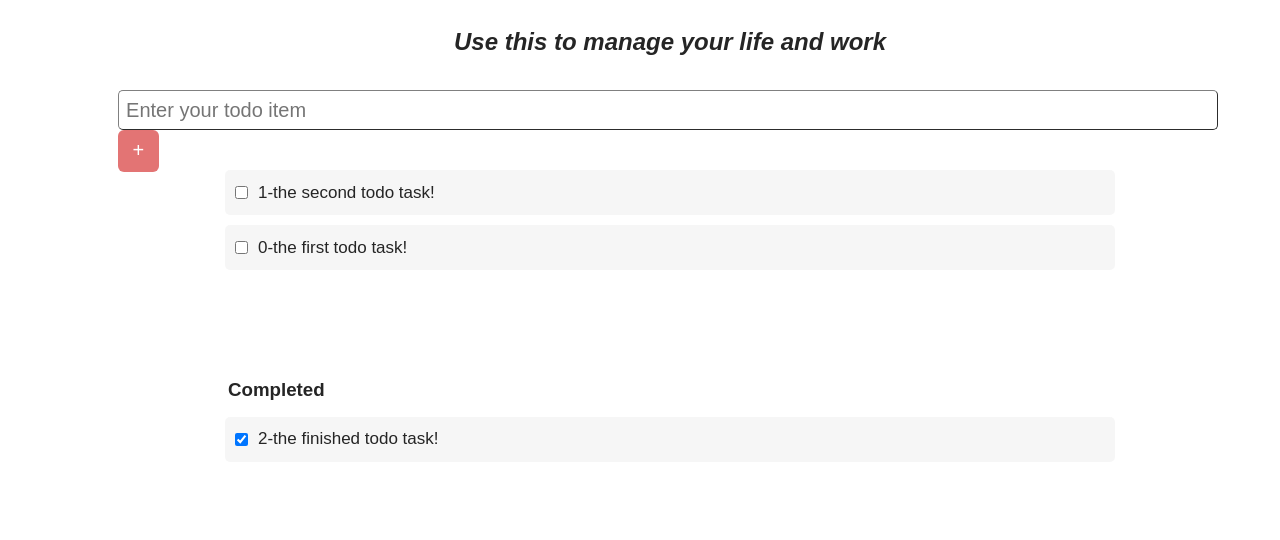
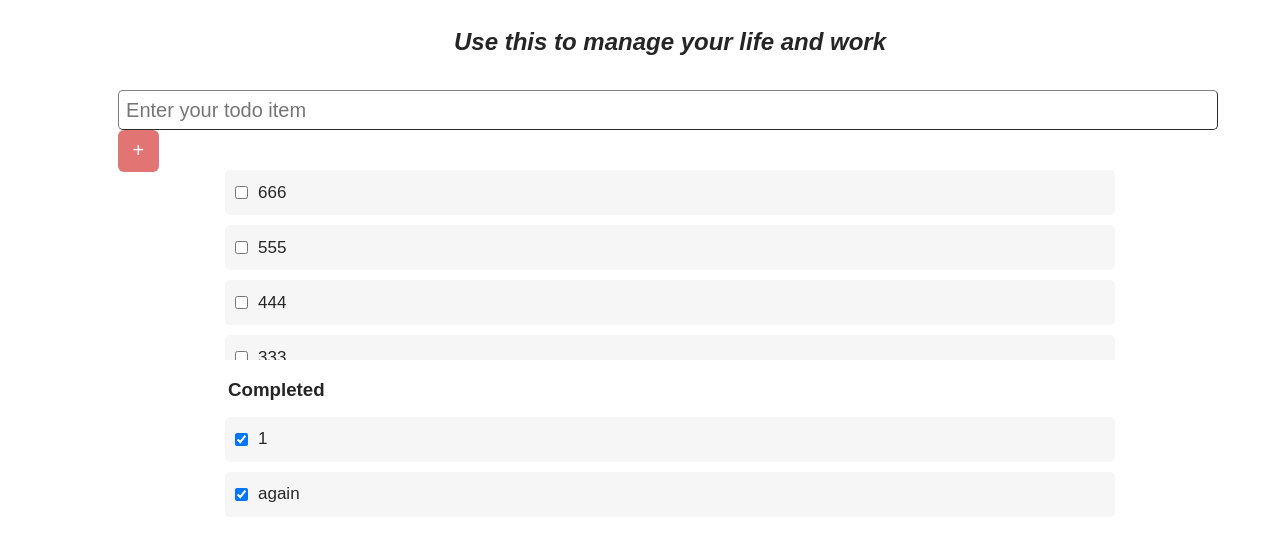
Before and after one commit to tongliAyra/todo-web-with-redux, a React (Create React App) app: page / in a window 1280 px wide. Shown: the top 540 px of the page. Built offline with nearby package versions, Linux system fonts and the light colour scheme; data requests are answered from the project's data file.

Commit message:
feat:use redux-thunk to interact json server data

```diff
--- a/json-server/db.json
+++ b/json-server/db.json
@@ -1,18 +1,48 @@
 {
-  "tasks" : [
+  "tasks": [
     {
-    "id": "0",
-    "taskName": "0-the first todo task!",
+      "id": 0,
+      "taskName": "000",
       "isChecked": false
     },
     {
-    "id": "1",
+      "id": 1,
       "taskName": "1-the second todo task!",
       "isChecked": false
     },
     {
-    "id": "2",
-    "taskName": "2-the finished todo task!",
+      "id": 2,
+      "taskName": "222",
+      "isChecked": false
+    },
+    {
+      "id": 3,
+      "taskName": "333",
+      "isChecked": false
+    },
+    {
+      "id": 4,
+      "taskName": "444",
+      "isChecked": false
+    },
+    {
+      "id": 5,
+      "taskName": "555",
+      "isChecked": false
+    },
+    {
+      "id": 6,
+      "taskName": "666",
+      "isChecked": false
+    },
+    {
+      "id": 7,
+      "taskName": "again",
+      "isChecked": true
+    },
+    {
+      "id": 8,
+      "taskName": "1",
       "isChecked": true
     }
   ]
--- a/package.json
+++ b/package.json
@@ -8,6 +8,7 @@
     "@testing-library/react": "^11.2.5",
     "@testing-library/user-event": "^12.6.3",
     "antd": "^4.22.4",
+    "axios": "^0.27.2",
     "react": "^18.0.0",
     "react-dom": "^18.0.0",
     "react-redux": "^8.0.2",
--- a/src/components/CompletedList.js
+++ b/src/components/CompletedList.js
@@ -4,7 +4,7 @@ import { TaskList } from "./TaskList";
 
 const CompletedList = () => {
   const completedTasks = useSelector((state) => {
-    return state.tasks.filter((task) => task.isChecked);
+    return state.tasks.tasks.filter((task) => task.isChecked);
   });
 
   return (
--- a/src/components/Header.js
+++ b/src/components/Header.js
@@ -1,24 +1,24 @@
-import { useDispatch, useSelector } from "react-redux";
-import { addTask } from "./todoTasksSlice";
+import { useDispatch } from "react-redux";
+import {addTasks} from "./todoTasksSlice";
 import { useState } from "react";
 import "./Header.css";
 import { Input } from "antd";
-import { ErrorMessage } from "./ErrorMessage";
+// import { ErrorMessage } from "./ErrorMessage";
 
 const Header = () => {
   const [task, setTask] = useState("");
   const dispatch = useDispatch();
-  let listId = useSelector((state) => state.tasks.length - 1);
-  const newId = `${listId + 1}`;
 
-  let showError = false;
-  console.log(showError);
+  // let showError = false;
   const handleAddTasks = () => {
     if (task === "") {
-      showError = true;
+      // showError = true;
       //TODO:wrong work space of show error,rethink the logic
     } else {
-      dispatch(addTask(task, newId));
+      dispatch(addTasks({
+        taskName: task,
+        isChecked: false
+      }));
       setTask("");
     }
   };
@@ -42,7 +42,7 @@ const Header = () => {
           +
         </button>
       </div>
-      {showError && <ErrorMessage />}
+      {/*{showError && <ErrorMessage />}*/}
     </header>
   );
 };
--- a/src/components/TaskList.js
+++ b/src/components/TaskList.js
@@ -1,6 +1,6 @@
 import { useDispatch } from "react-redux";
 import React from "react";
-import { checkedTask, deleteTask } from "./todoTasksSlice";
+import { deleteTask, updateTasks} from "./todoTasksSlice";
 import "./taskList.css";
 
 //遍历对象数组 https://mdnice.com/writing/c3c0df37674a42aa812cb3b6e8e542a1
@@ -17,8 +17,11 @@ export const TaskList = ({ tasks }) => {
           //遍历某个list里的所有数值，key是总数，和task的id不同，会根据list长度的变化而变化
 
           const onChangedClick = () => {
-            let listId = taskList.id;
-            dispatch(checkedTask(listId));
+            dispatch(updateTasks({
+              id:taskList.id,
+              taskName: taskList.taskName,
+              isChecked: !taskList.isChecked,
+            }));
           };
 
           const onDeleteClick = () => {
--- a/src/components/TodoList.js
+++ b/src/components/TodoList.js
@@ -4,7 +4,7 @@ import { TaskList } from "./TaskList";
 
 const TodoList = () => {
   const todoTasks = useSelector((state) => {
-    return state.tasks.filter((task) => !task.isChecked);
+    return state.tasks.tasks.filter((task) => !task.isChecked);
   });
 
   return <TaskList tasks={todoTasks} />;
--- a/src/components/todoTasksSlice.js
+++ b/src/components/todoTasksSlice.js
@@ -1,49 +1,77 @@
-import { createSlice } from "@reduxjs/toolkit";
+import { createSlice,createAsyncThunk } from "@reduxjs/toolkit";
+import axios from 'axios';
 
-const initialState = [
-  {
-    id: "0",
-    taskName: "0-the first todo task!",
-    isChecked: false,
-  },
-  {
-    id: "1",
-    taskName: "1-the second todo task!",
-    isChecked: false,
-  },
-  {
-    id: "2",
-    taskName: "2-the finished todo task!",
-    isChecked: true,
-  },
-];
+
+// const initialState = [
+//   {
+//     id: "0",
+//     taskName: "0-the first todo task!",
+//     isChecked: false,
+//   },
+//   {
+//     id: "1",
+//     taskName: "1-the second todo task!",
+//     isChecked: false,
+//   },
+//   {
+//     id: "2",
+//     taskName: "2-the finished todo task!",
+//     isChecked: true,
+//   },
+// ];
+
+const initialState = {
+  tasks:[],
+  status: 'idle',
+  error: null
+}
+
+export const fetchTasks = createAsyncThunk('tasks/fetchTasks',async ()=>{
+  const response = await axios.get('http://localhost:3001/tasks')
+  return response.data;
+})
+
+export const addTasks = createAsyncThunk('tasks/addTasks',async (initialTask)=>{
+  const response = await axios.post('http://localhost:3001/tasks',initialTask)
+  return response.data
+})
+
+export const updateTasks = createAsyncThunk('tasks/updateTasks',async (updateTask)=>{
+  const response = await axios.put(`http://localhost:3001/tasks/${updateTask.id}`,updateTask)
+  return response.data
+})
+
+
+
 const todoTasksSlice = createSlice({
   name: "tasks",
   initialState,
-  reducers: {
-    addTask: {
-      reducer(state, action) {
-        state.push(action.payload);
-      },
-      prepare(taskName, newId) {
-        //TODO: should trim tasks empty here
-        return {
-          payload: {
-            id: newId,
-            taskName,
-            isChecked: false,
-          },
-        };
-      },
-    },
-    checkedTask(state, action) {
-      state[action.payload].isChecked = !state[action.payload].isChecked;
-    },
-    deleteTask(state, action) {
-      state.splice(action.payload, 1);
-    },
-  },
+  reducers: {},
+  extraReducers(builder){
+    builder.addCase(fetchTasks.pending, (state,action)=>{
+      state.status = 'loading'
+    })
+        .addCase(fetchTasks.fulfilled,(state,action)=>{
+          state.status = 'succeeded'
+          state.tasks = state.tasks.concat(action.payload)
+        })
+        .addCase(fetchTasks.rejected,(state,action)=>{
+          state.status = 'failed'
+          state.error = action.error.message
+        })
+        .addCase(addTasks.fulfilled,(state,action)=>{
+          state.tasks.push(action.payload)
+        })
+        .addCase(updateTasks.fulfilled,(state,action)=>{
+          const{isChecked, taskName,id} = action.payload
+          state.tasks[id] = {
+            id:id,
+            isChecked : isChecked,
+            taskName : taskName,
+          }
+        })
+  }
 });
 
-export const { addTask, checkedTask, deleteTask } = todoTasksSlice.actions;
+export const { checkedTask, deleteTask } = todoTasksSlice.actions;
 export default todoTasksSlice.reducer;
--- a/src/index.js
+++ b/src/index.js
@@ -4,7 +4,9 @@ import "./index.css";
 import App from "./App";
 import { Provider } from "react-redux";
 import store from "./store/store";
+import {fetchTasks} from "./components/todoTasksSlice";
 
+store.dispatch(fetchTasks());
 const root = ReactDOM.createRoot(document.getElementById("root"));
 root.render(
   <Provider store={store}>
```
Also changed, not shown: 1 other file (tests, documents, lock files or other folders). Lines whose indentation alone changed are shown as unchanged.
